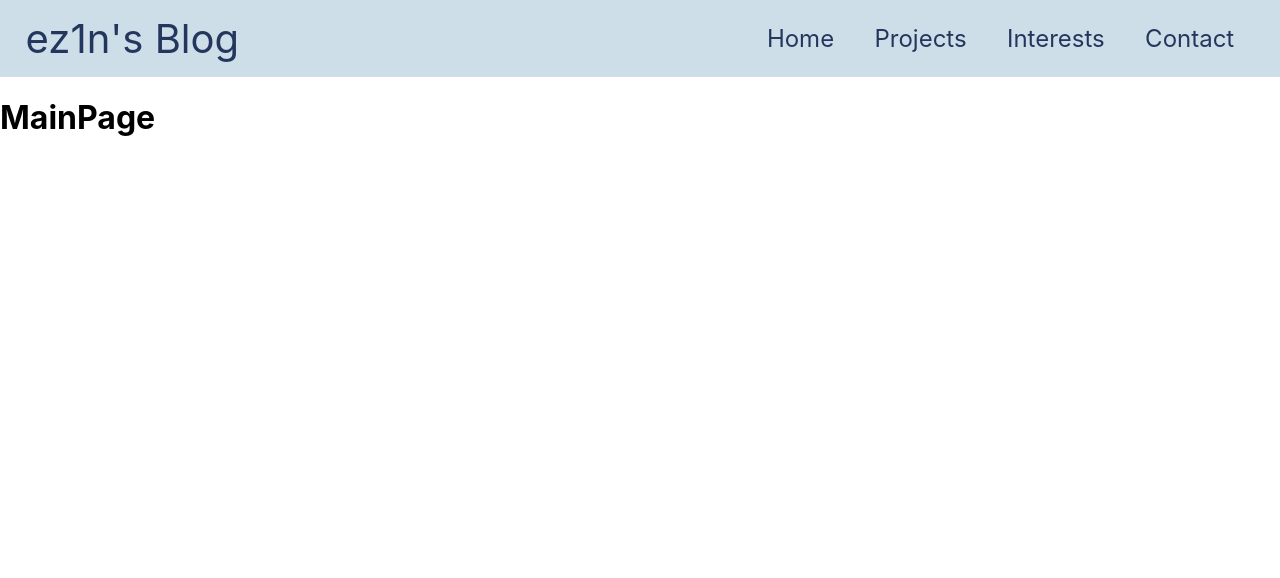
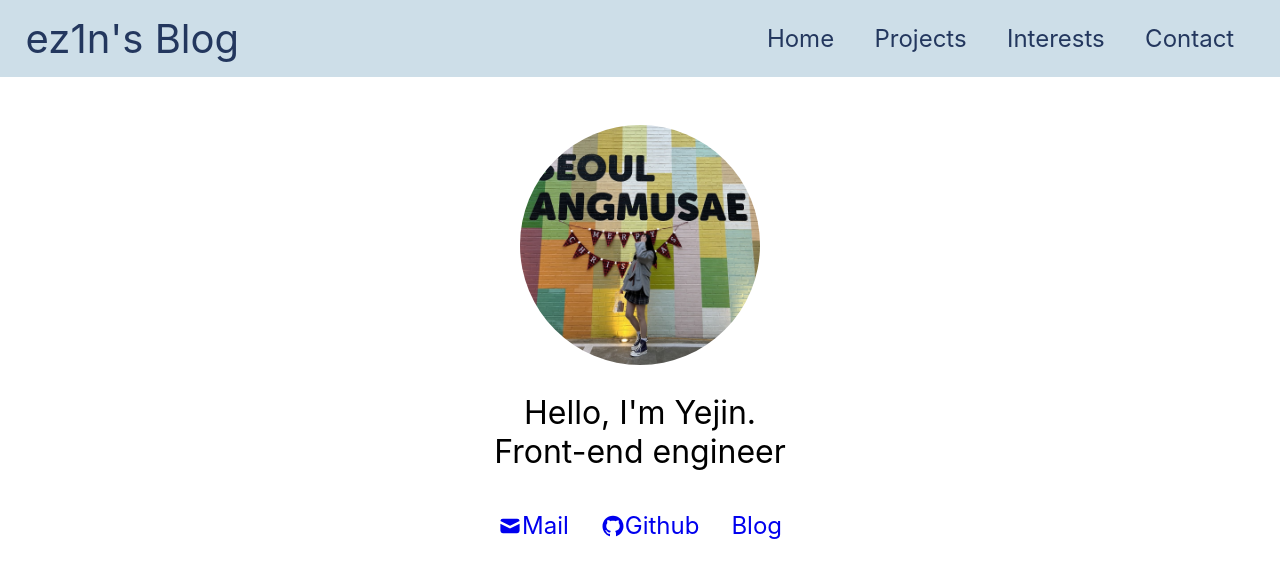
Before and after one commit to ez1n/ez1n-blog, a Next.js app: page / in a window 1280 px wide. Shown: the top 578 px of the page. Built offline with nearby package versions, Linux system fonts and the light colour scheme.

Commit message:
Feat: profile, avatar 컴포넌트 생성

```diff
--- /dev/null
+++ b/components/profile/Avatar/Avatar.jsx
@@ -0,0 +1,11 @@
+import styles from "./Avatar.module.css";
+import Image from "next/image";
+
+export default function Avatar() {
+  return (
+    <div className={styles.avatar}>
+      <Image className={styles.avatarImg} src="/images/profile/profile.jpg" alt="profile image" width={500} height={500}
+             priority/>
+    </div>
+  )
+}
--- /dev/null
+++ b/components/profile/Avatar/Avatar.module.css
@@ -0,0 +1,9 @@
+.avatar {
+  width: var(--size-60);
+}
+
+.avatarImg {
+  width: 100%;
+  height: 100%;
+  border-radius: 50%;
+}
--- /dev/null
+++ b/components/profile/Profile/Profile.jsx
@@ -0,0 +1,30 @@
+import styles from "./Profile.module.css";
+import {HiMail} from "@react-icons/all-files/hi/HiMail";
+import {AiFillGithub} from "@react-icons/all-files/ai/AiFillGithub";
+import Avatar from "@/components/profile/Avatar/Avatar";
+
+export default function Profile() {
+  return (
+    <section className={styles.profile}>
+      <Avatar/>
+
+      <div className={styles.greet}>
+        {/* eslint-disable-next-line react/no-unescaped-entities */}
+        <p className={styles.greetings}>Hello, I'm Yejin.</p>
+        <p className={styles.greetings}>Front-end engineer</p>
+      </div>
+
+      <ul className={styles.contact}>
+        <li>
+          <a className={styles.info} href="mailto:eodrmfdl10044@gmail.com"><HiMail/> Mail</a>
+        </li>
+        <li>
+          <a className={styles.info} href="https://github.com/ez1n" target="_blank"><AiFillGithub/> Github</a>
+        </li>
+        <li>
+          <a className={styles.info} href="https://ttugttag-coding.tistory.com" target="_black"> Blog</a>
+        </li>
+      </ul>
+    </section>
+  )
+}
--- /dev/null
+++ b/components/profile/Profile/Profile.module.css
@@ -0,0 +1,37 @@
+.profile {
+  margin: 3em 0;
+  display: flex;
+  flex-direction: column;
+  align-items: center;
+  justify-content: center;
+}
+
+.greet {
+  margin: 1.5em;
+  text-align: center;
+}
+
+.greetings {
+  margin: 0;
+  font-size: 2em
+}
+
+.contact {
+  width: 100%;
+  padding-left: 0;
+  display: flex;
+  justify-content: center;
+  align-items: center;
+  list-style: none;
+}
+
+.contact li {
+  margin: 0 1em;
+}
+
+.info {
+  display: flex;
+  justify-content: center;
+  align-items: center;
+  font-size: var(--size-6);
+}
--- a/pages/index.js
+++ b/pages/index.js
@@ -1,7 +1,9 @@
+import Profile from "@/components/profile/Profile/Profile";
+
 export default function MainPage() {
   return (
     <>
-      <h1>MainPage</h1>
+      <Profile/>
     </>
   );
 }
--- a/styles/globals.css
+++ b/styles/globals.css
@@ -31,6 +31,7 @@
   --size-16: 4rem;
   --size-20: 5rem;
   --size-40: 10rem;
+  --size-60: 15rem;
 }
 
 body {
```
Also changed, not shown: public/images/profile/profile.jpg (added).
